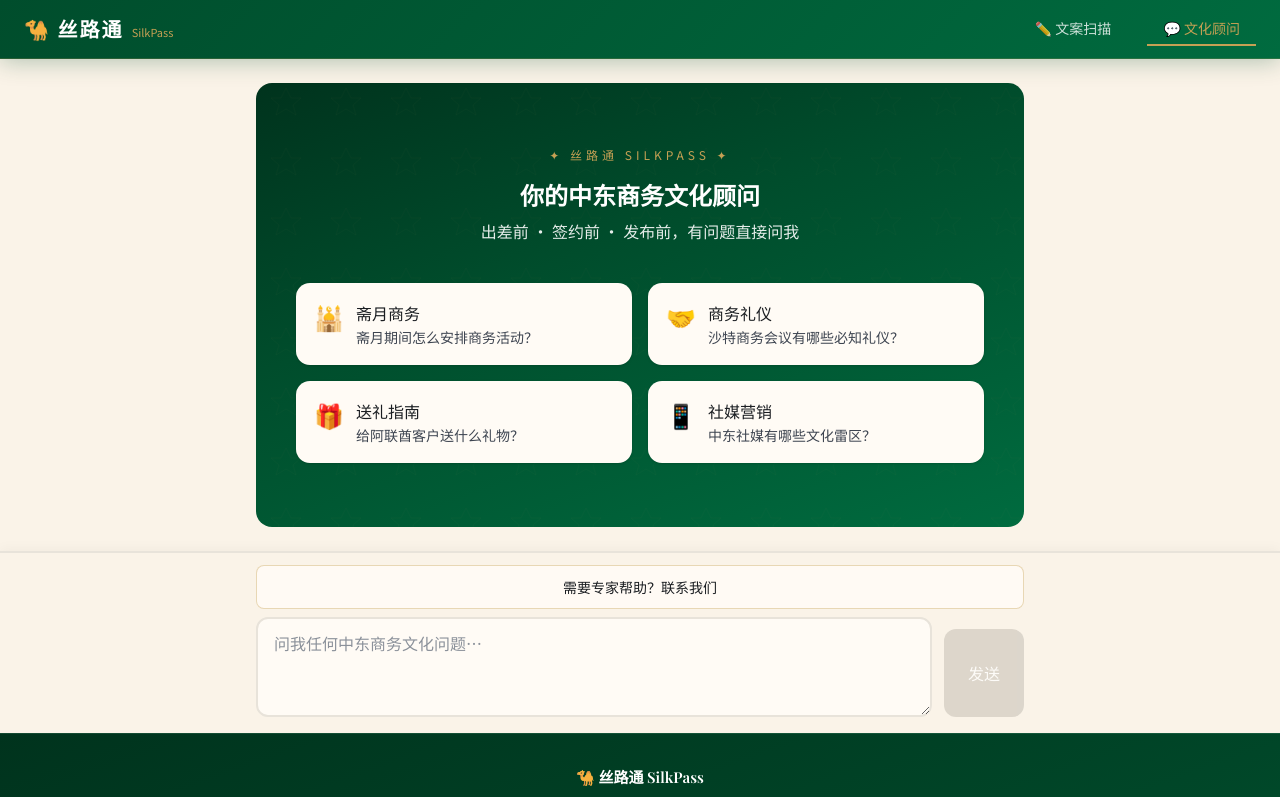
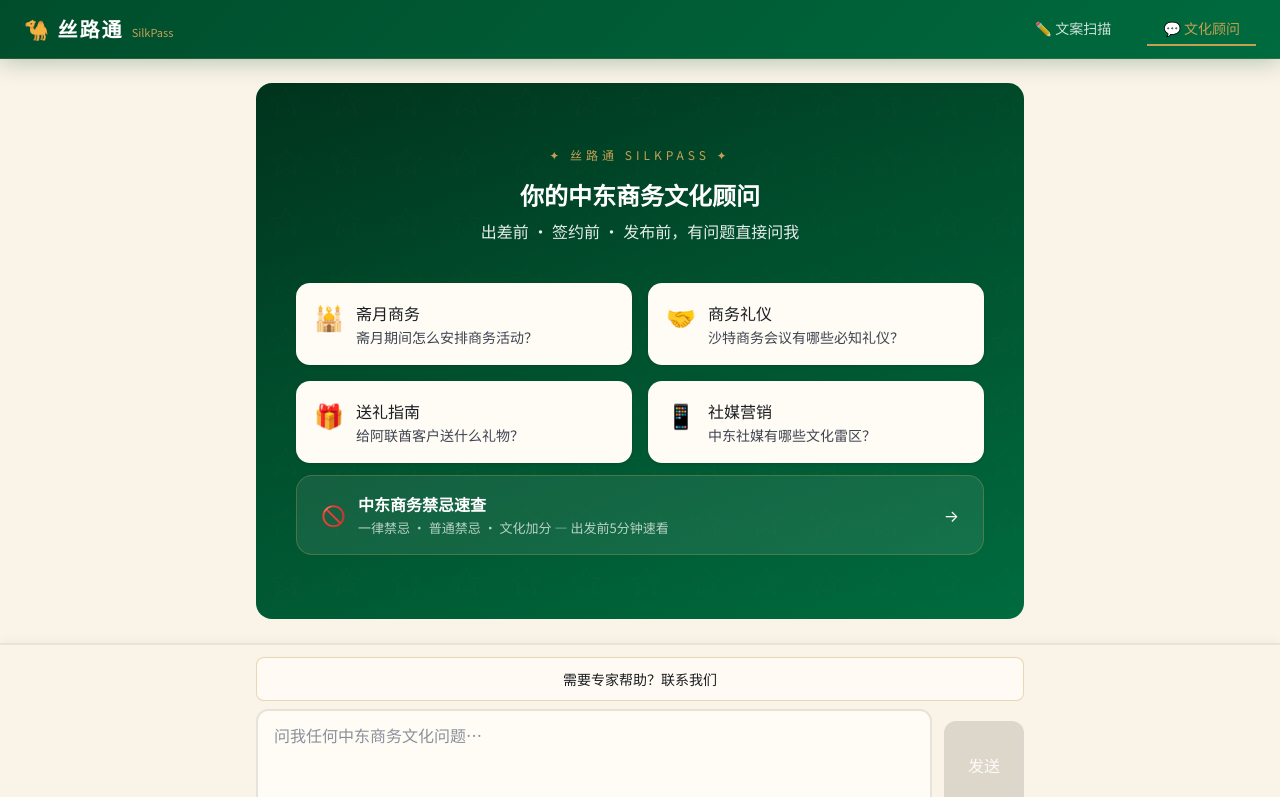
Before and after one commit to ws87-bot/cultracheck, a Next.js app: page /chat in a window 1280 px wide. Shown: the top 797 px of the page. Built offline with nearby package versions, Linux system fonts and the light colour scheme.

Commit message:
feat: add taboo quick reference banner in chat page

```diff
--- a/src/app/chat/page.tsx
+++ b/src/app/chat/page.tsx
@@ -200,6 +200,41 @@ export default function ChatPage() {
                     </button>
                   ))}
                 </div>
+                <button
+                  type="button"
+                  onClick={() =>
+                    handleScenarioCard(
+                      "请给我一份中东商务禁忌速查表，按严重程度分级：🔴一律禁忌（绝对不能碰）、🟡普通禁忌（容易踩雷要注意）、🟢文化加分（做了会加分）。每个级别列出关键条目，简洁明了。"
+                    )
+                  }
+                  className="mt-3 flex w-full items-center justify-between rounded-2xl border px-6 py-4 text-left transition-all hover:-translate-y-0.5 sm:px-6"
+                  style={{
+                    backgroundColor: "rgba(255,255,255,0.08)",
+                    borderWidth: 1,
+                    borderStyle: "solid",
+                    borderColor: "rgba(197,160,84,0.3)",
+                  }}
+                  onMouseEnter={(e) => {
+                    e.currentTarget.style.borderColor = "#C5A054";
+                  }}
+                  onMouseLeave={(e) => {
+                    e.currentTarget.style.borderColor = "rgba(197,160,84,0.3)";
+                  }}
+                >
+                  <span className="flex-shrink-0 text-xl" aria-hidden>🚫</span>
+                  <div className="min-w-0 flex-1 px-3">
+                    <span className="font-bold text-white" style={{ fontSize: 16 }}>
+                      中东商务禁忌速查
+                    </span>
+                    <p
+                      className="mt-0.5 text-white/70"
+                      style={{ fontSize: 13 }}
+                    >
+                      一律禁忌 · 普通禁忌 · 文化加分 — 出发前5分钟速看
+                    </p>
+                  </div>
+                  <span className="flex-shrink-0 text-white" aria-hidden>→</span>
+                </button>
               </div>
             )}
 
```
